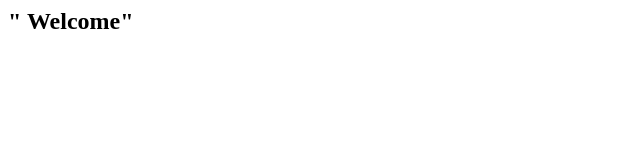
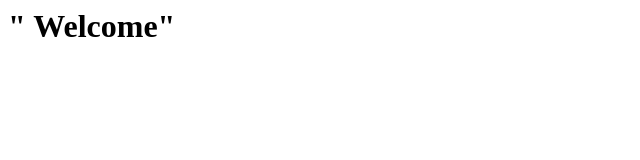
Before and after one commit to MiKhaline/GitTraining, a plain HTML site: page index.html in a window 1280 px wide. Shown: the whole page, without its empty margins (0-640 px from the left). Drawn offline with Linux system fonts and the light colour scheme.

Commit message:
Added Header

```diff
--- a/index.html
+++ b/index.html
@@ -1,5 +1,5 @@
 <html>
   <body>
-    <h2> " Welcome"</h2>
+    <h1> " Welcome"</h1>
   </body>
 </html>
```
